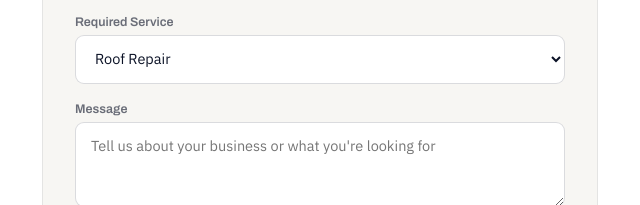
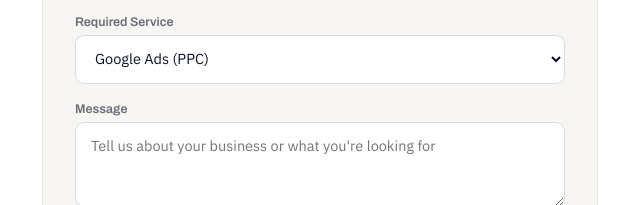
Before and after one commit to isngs-dev/RoofEngine-2, a website: page index.html in a window 1280 px wide. Shown: the part 9010-9215 px from the top of the page, 610-1250 px from the left. Drawn offline with nearby package versions, Linux system fonts and the light colour scheme.

Commit message:
Added contact form integration

```diff
--- a/index.html
+++ b/index.html
@@ -483,11 +483,11 @@
               <label style="font-family:'Archivo',sans-serif;font-weight:600;font-size:12.5px;color:rgba(11,18,38,0.6);">Required Service</label>
               <select name="service" required="{{ true }}" defaultValue="" style="padding:13px 15px;border-radius:9px;border:1px solid rgba(11,18,38,0.15);background:#ffffff;font-size:14.5px;font-family:'IBM Plex Sans',sans-serif;color:#0b1226;outline:none;">
                 <option value="" disabled="{{ true }}">Select a service</option>
-                <option value="repair">Roof Repair</option>
-                <option value="replacement">Roof Replacement</option>
-                <option value="inspection">Roof Inspection</option>
-                <option value="storm">Storm Damage</option>
-                <option value="new">New Construction</option>
+                <option value="google_ads">Google Ads (PPC)</option>
+                <option value="meta_ads">Meta Ads</option>
+                <option value="seo">Search Engine Marketing (SEO)</option>
+                <option value="smm">Social Media Marketing (SMM)</option>
+                <option value="website_dev">Website Development</option>
                 <option value="other">Other</option>
               </select>
             </div>
```
Also changed, not shown: server.js (+5 -5 lines).
